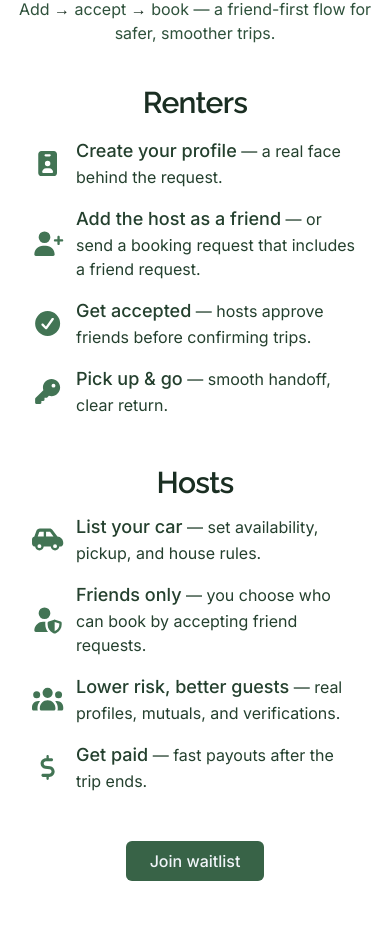
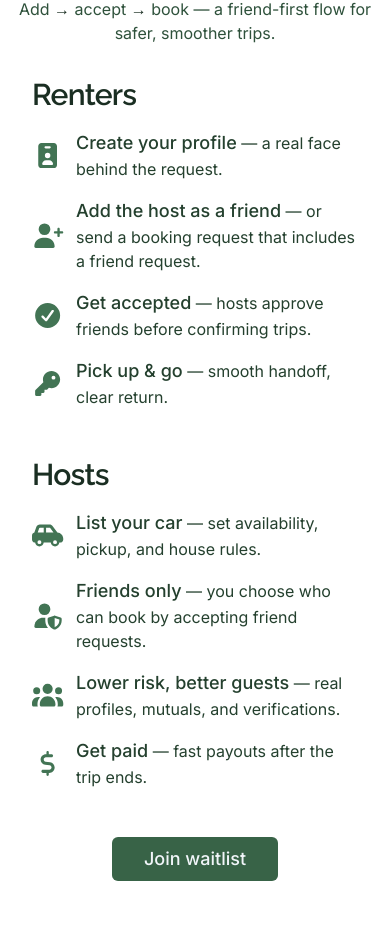
Before and after one commit to Friend-Renter/fr-marketing, a Next.js app: page / in a window 390 px wide. Shown: the part 902-1833 px from the top of the page. Built offline with nearby package versions, Linux system fonts and the light colour scheme; no server answers.

Commit message:
completes styling updates for how it works

```diff
--- a/app/page.js
+++ b/app/page.js
@@ -152,13 +152,13 @@ export default function HomePage() {
           {/* <div className="mt-3 mx-auto h-px w-90 bg-brand-400 rounded" /> */}
         </div>
 
-        <div className="mt-10 grid gap-12 px-2 lg:grid-cols-2 ">
+        <div className="mt-8 grid gap-12 px-2 lg:grid-cols-2 ">
           {/* Renters */}
           <div>
-            <h3 className="text-3xl text-center md:text-left font-semibold tracking-tight text-brand-900">
+            <h3 className="text-3xl text-left px-2 sm:px-0 font-semibold tracking-tight text-brand-900">
               Renters
             </h3>
-            <ul className="mt-4 space-y-4 px-2 text-brand-800">
+            <ul className="mt-4 sm:mt-6 space-y-4 px-2 text-brand-800">
               <li className="flex items-center gap-3">
                 <span className="inline-flex h-8 w-8 flex-none items-center justify-center text-brand-500">
                   <FontAwesomeIcon icon={faIdBadge} className="text-[25px]" />
@@ -214,10 +214,10 @@ export default function HomePage() {
 
           {/* Hosts */}
           <div id="become-host">
-            <h3 className="text-3xl text-center md:text-left font-semibold tracking-tight text-brand-900">
+            <h3 className="text-3xl text-left px-2 sm:px-0 font-semibold tracking-tight text-brand-900">
               Hosts
             </h3>
-            <ul className="mt-3 px-2 space-y-4 text-brand-800">
+            <ul className="mt-4 sm:mt-6 px-2 space-y-4 text-brand-800">
               <li className="flex items-center gap-3">
                 <span className="inline-flex h-8 w-8 flex-none items-center justify-center text-brand-500">
                   <FontAwesomeIcon icon={faCarSide} className="text-[25px]" />
@@ -277,7 +277,7 @@ export default function HomePage() {
         <div className="mt-12 text-center">
           <a
             href="#waitlist"
-            className="inline-flex items-center justify-center rounded-md bg-brand-600 px-6 py-2 text-base font-medium text-slate-100 hover:bg-brand-500 focus-visible:outline-none focus-visible:ring-2 focus-visible:ring-brand-300"
+            className="inline-flex items-center justify-center rounded-md bg-brand-600 px-8 py-2 text-lg font-medium text-slate-100 hover:bg-brand-500 focus-visible:outline-none focus-visible:ring-2 focus-visible:ring-brand-300"
           >
             Join waitlist
           </a>
```
